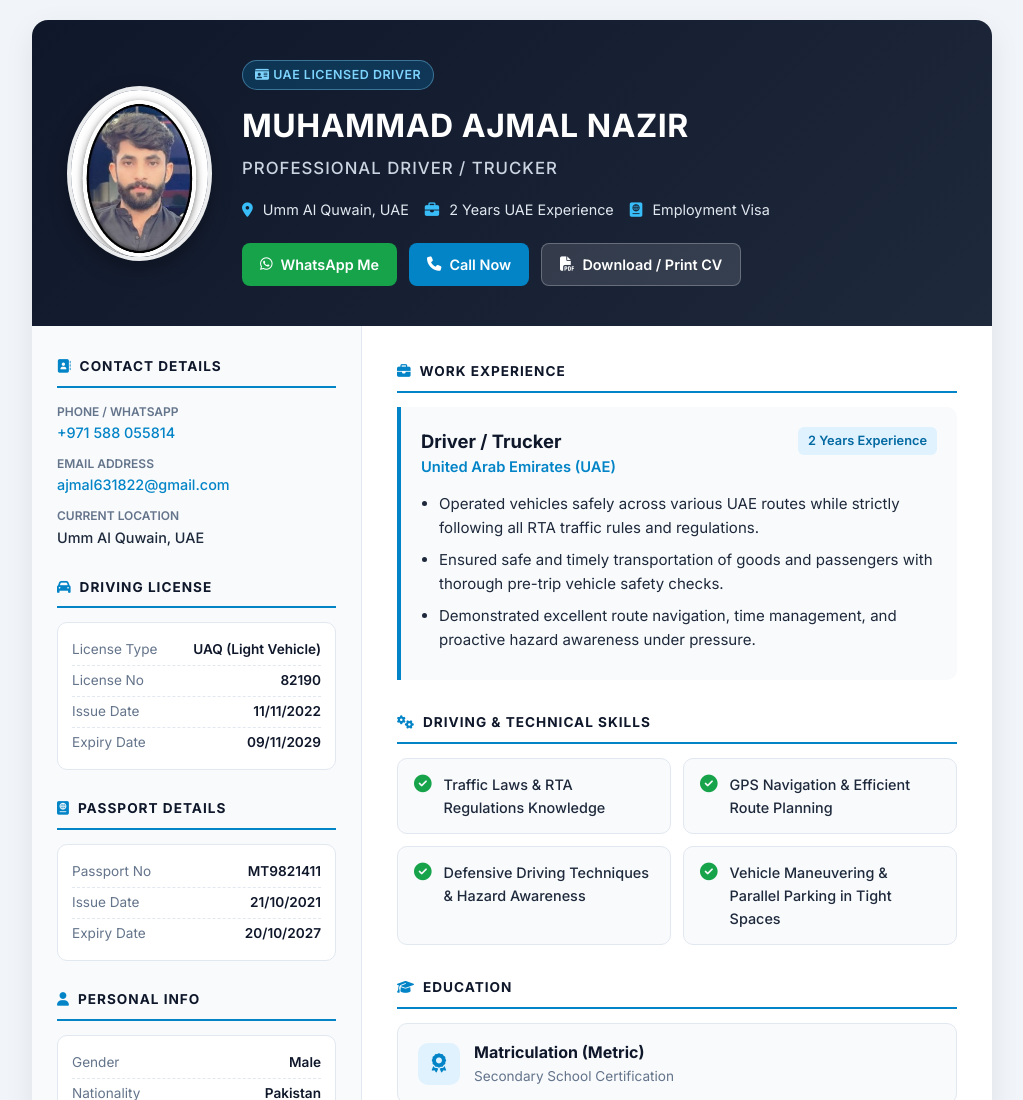
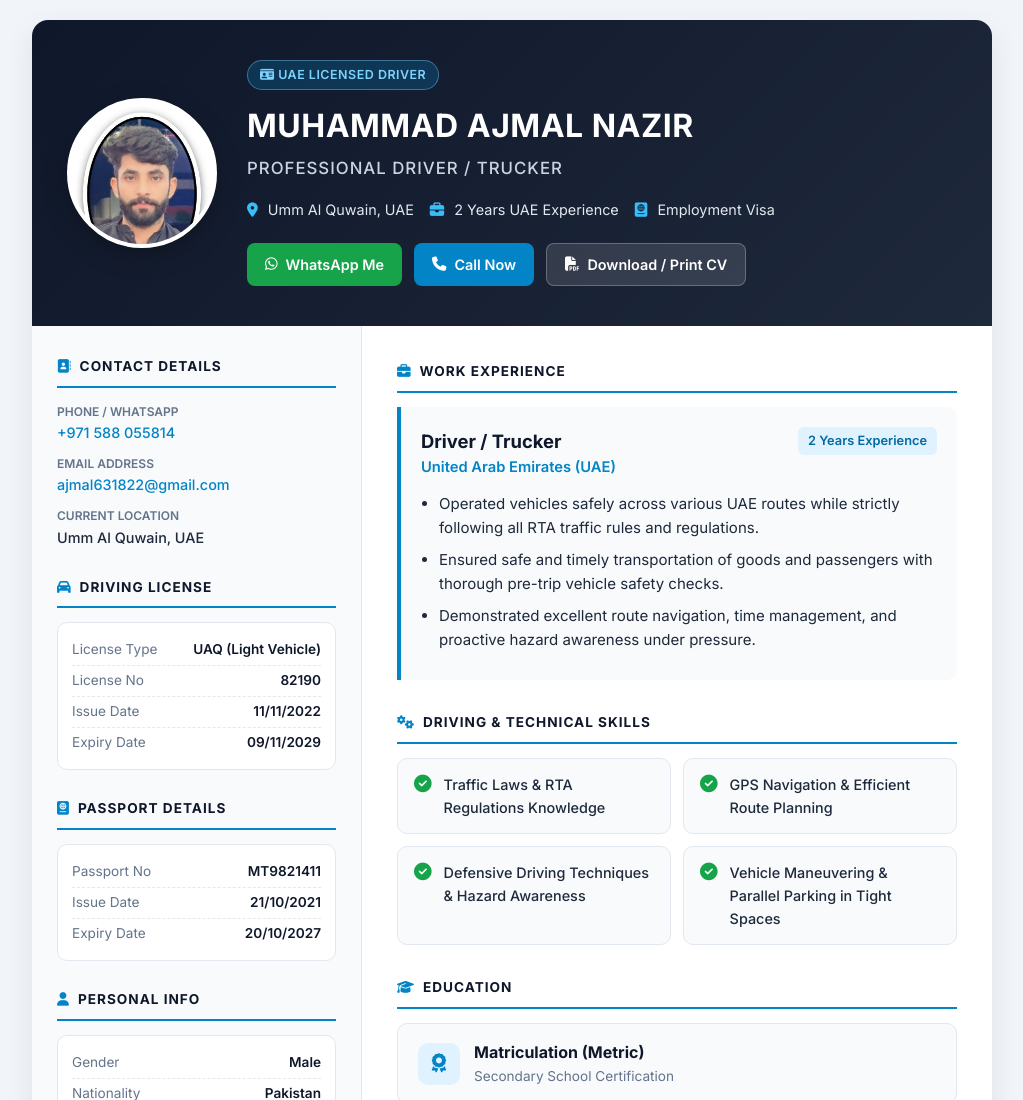
Before and after one commit to ATAVA-DIGITAL/Digital-Resume-Making, a plain HTML site: page index.html in a window 1280 px wide. Shown: the top 1100 px of the page, without its empty margins (128-1151 px from the left). Drawn offline with Linux system fonts and the light colour scheme.

Commit message:
Update index.html

```diff
--- a/index.html
+++ b/index.html
@@ -57,22 +57,22 @@
             flex-wrap: wrap;
         }
 
-        .profile-img-wrapper {
-            width: 145px;
-            height: 175px;
+    .profile-img-wrapper {
+            width: 150px;
+            height: 150px;
             border-radius: 50%;
-            border: 4px solid rgba(255, 255, 255, 0.9);
+            border: 4px solid #ffffff;
             overflow: hidden;
-            box-shadow: 0 8px 20px rgba(0, 0, 0, 0.3);
+            box-shadow: 0 8px 25px rgba(0, 0, 0, 0.25);
             flex-shrink: 0;
-            background: #334155;
+            background: #ffffff;
         }
 
         .profile-img-wrapper img {
             width: 100%;
             height: 100%;
             object-fit: cover;
-            object-position: top center;
+            object-position: center top;
         }
 
         .hero-info {
```
